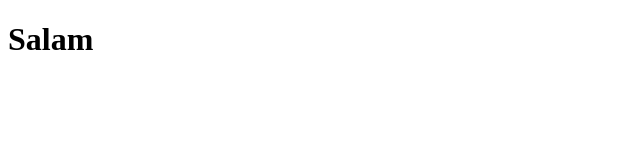
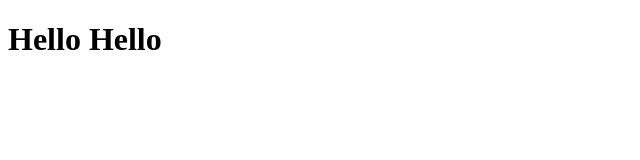
Before and after one commit to East312312/project, a plain HTML site: page index.html in a window 1280 px wide. Shown: the whole page, without its empty margins (0-640 px from the left). Drawn offline with Linux system fonts and the light colour scheme.

Commit message:
proverka sinhranizacii

```diff
--- a/index.html
+++ b/index.html
@@ -7,7 +7,7 @@
     <title>Git test</title>
 </head>
 <body>
-    <h1>Salam</h1>
+    <h1>Hello Hello</h1>
 <script src="js/script.js"></script>
 </body>
 </html>
```
